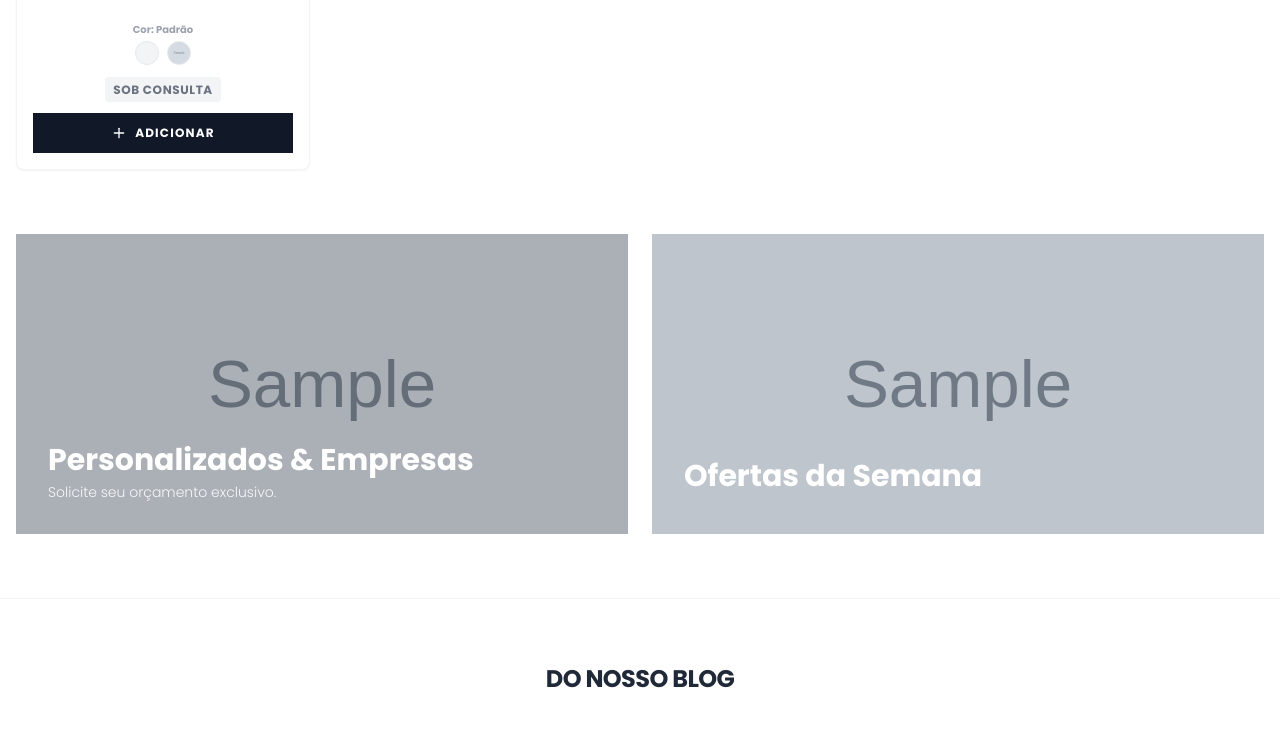
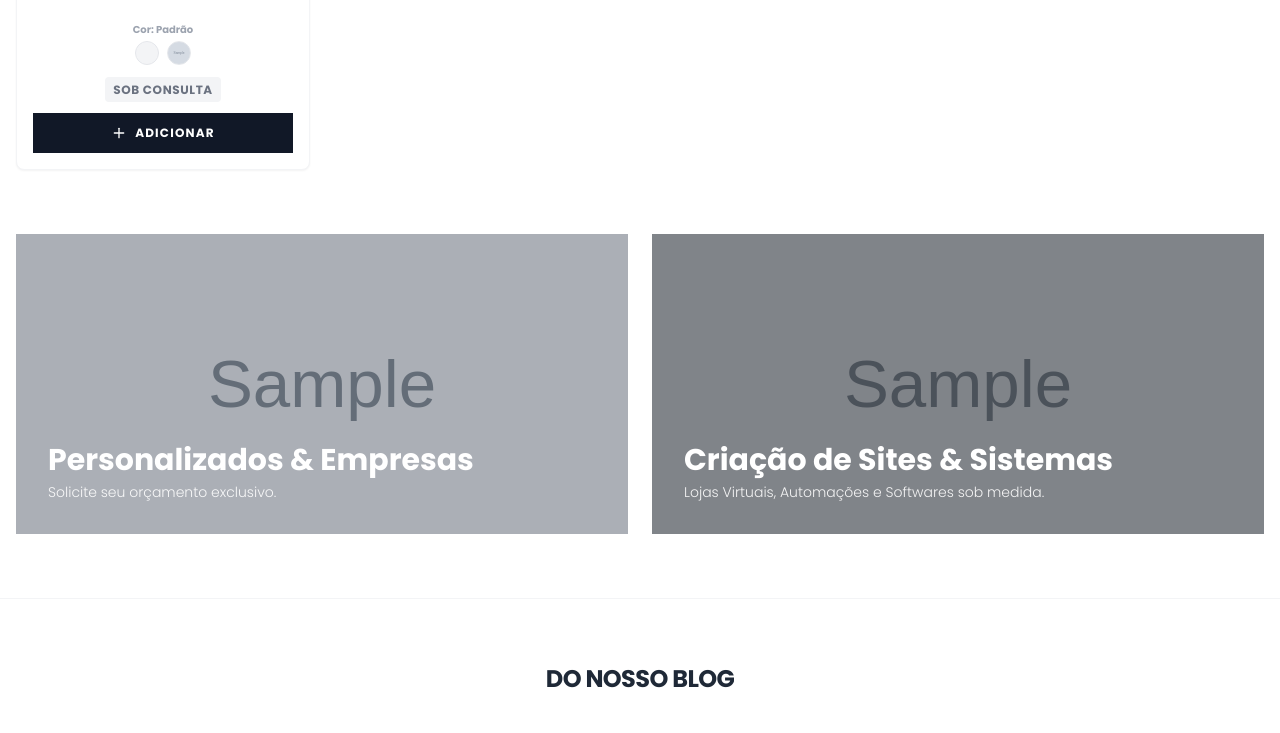
Before and after one commit to leanttro/lojaleanttro, a Flask app: template templates/index.html in a window 1280 px wide. Shown: the part 1336-2069 px from the top of the page. Run offline with Flask 3, Linux system fonts and the light colour scheme; the template is opened without the code that fills it: most values are stand-ins (such as "Sample title", 1, 10 or a date in 2020); grey boxes marked "Sample" are stand-in pictures; some libraries are stand-ins or nearby versions; some web fonts are replaced.

Commit message:
Update index.html

```diff
--- a/templates/index.html
+++ b/templates/index.html
@@ -215,14 +215,14 @@
             <div class="absolute inset-0 container mx-auto px-4 flex items-center justify-start">
                 <div class="max-w-xl text-left text-white pl-4 md:pl-12 mt-8 md:mt-12">
                     <h2 class="text-3xl md:text-5xl font-bold leading-tight mb-4 drop-shadow-lg uppercase" style="text-shadow: 2px 2px 4px rgba(0,0,0,0.5);">
-                        TECNOLOGIA & <br>
-                        <span class="text-purple-200 italic font-serif-display">Inovação</span>
+                        MUNDO TECH & <br>
+                        <span class="text-purple-200 italic font-serif-display">Gamer</span>
                     </h2>
                     <p class="text-gray-200 text-sm md:text-base mb-8 font-light tracking-wide leading-relaxed">
-                        Smartwatches, fones, carregadores e gadgets. Conecte-se com o que há de mais moderno.
+                        Mouse Pad Gamer, Fones, Power Bank, Cabos e etc. Equipamentos para elevar o seu nível.
                     </p>
                     <a href="/presentes/" class="bg-white text-purple-900 hover:bg-purple-100 font-bold py-3 px-8 rounded-full shadow-xl transition-all hover:scale-105 inline-flex items-center gap-2">
-                        VER TECNOLOGIA <i data-lucide="smartphone" class="w-4 h-4"></i>
+                        VER COLEÇÃO <i data-lucide="smartphone" class="w-4 h-4"></i>
                     </a>
                 </div>
             </div>
@@ -336,14 +336,16 @@
                 </div>
             </a>
             {% endif %}
+
             {% if loja.bannermenor2 %}
-            <div class="relative h-[300px] overflow-hidden group">
-                <div class="absolute inset-0 bg-black/10 group-hover:bg-black/0 transition-colors z-10"></div>
+            <a href="https://wa.me/5511913324827?text=Olá!%20Vi%20seu%20banner%20de%20Desenvolvimento.%20Gostaria%20de%20saber%20mais%20sobre%20criação%20de%20Sites,%20Lojas%20e%20Automações." target="_blank" class="relative h-[300px] overflow-hidden group block">
+                <div class="absolute inset-0 bg-black/40 group-hover:bg-black/20 transition-colors z-10"></div>
                 <img src="{{ loja.bannermenor2 }}" class="w-full h-full object-cover transition-transform duration-700 group-hover:scale-105">
                 <div class="absolute bottom-8 left-8 z-20">
-                    <h3 class="text-white text-3xl font-bold mb-2">Ofertas da Semana</h3>
+                    <h3 class="text-white text-2xl md:text-3xl font-bold mb-1">Criação de Sites & Sistemas</h3>
+                    <p class="text-white/90 text-sm font-light">Lojas Virtuais, Automações e Softwares sob medida.</p>
                 </div>
-            </div>
+            </a>
             {% endif %}
         </div>
     </section>
```
